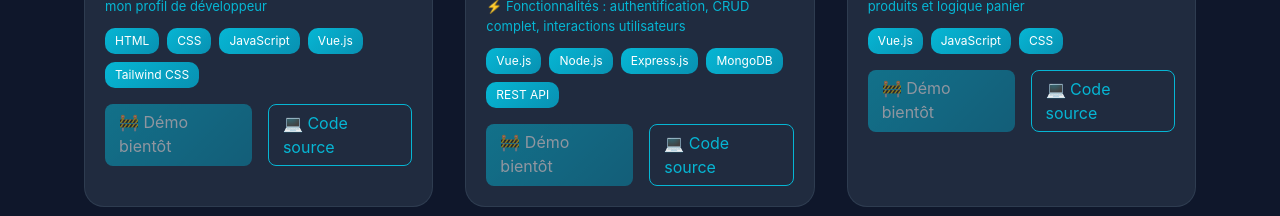
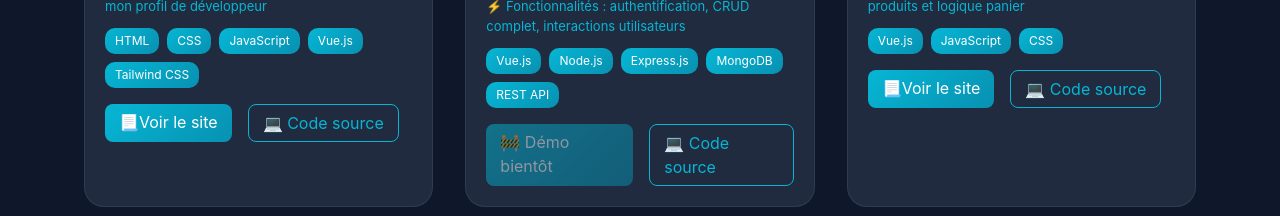
Before and after one commit to Brechou/Portfolio, a Vue app in the folder portfolio/: page /projet in a window 1280 px wide. Shown: the part 440-656 px from the top of the page. Built offline with nearby package versions, Linux system fonts and the light colour scheme.

Commit message:
lienCode et certains sites établient commit

```diff
--- a/portfolio/src/views/Projet.vue
+++ b/portfolio/src/views/Projet.vue
@@ -40,7 +40,8 @@
         </div>
 
         <div class="flex gap-4 mt-4">
-          <a class="btn opacity-50 cursor-not-allowed">🚧 Démo bientôt</a>
+          <a href="portfolio-vrnn-2jfz36k2b-brechou-6830s-projects.vercel.app"
+            target="_blank" class="btn">📃Voir le site</a>
           <a
             href="https://github.com/Brechou/Portfolio"
             target="_blank"
@@ -109,7 +110,9 @@
         </div>
 
         <div class="flex gap-4 mt-4">
-          <a class="btn opacity-50 cursor-not-allowed">🚧 Démo bientôt</a>
+          <a href="https://ecomm-tpdemort.vercel.app/"
+            target="_blank"
+            class="btn">📃Voir le site</a>
           <a
             href="https://github.com/Brechou/ecommTpdemort"
             target="_blank"
```
